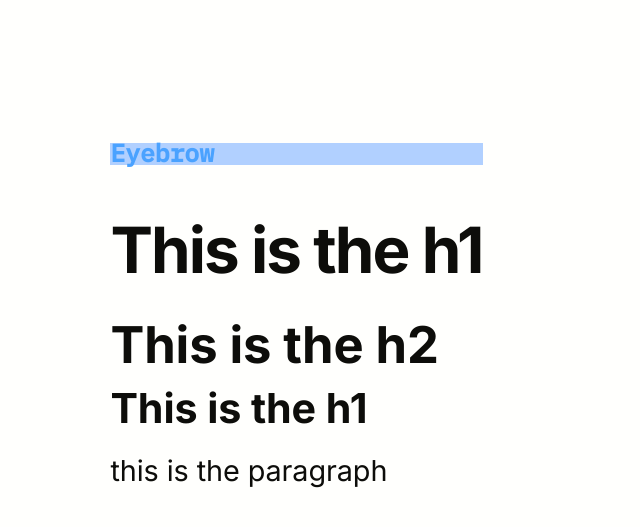
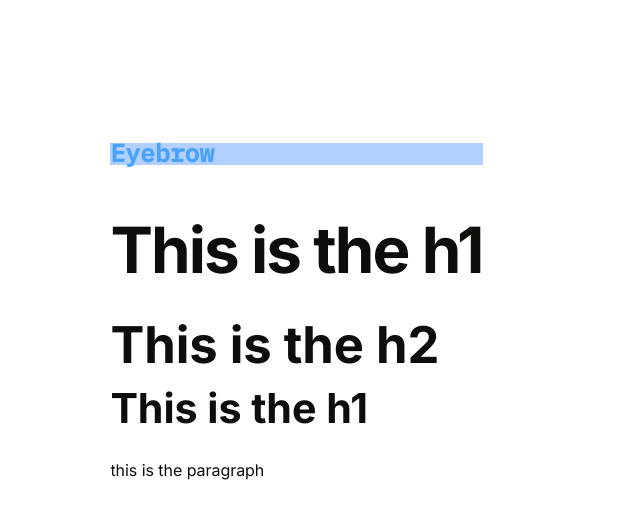
Before and after one commit to krlmnz/krlmnz, a Jekyll site: the page index.html, which Jekyll copies as it is, in a window 1280 px wide. Shown: the top 527 px of the page, without its empty margins (0-640 px from the left). Built offline with Jekyll 4.4.1, drawn with Linux system fonts in a browser that asks for light colours.

Commit message:
Update index.html

```diff
--- a/index.html
+++ b/index.html
@@ -98,7 +98,7 @@
 
   color: var(--text);
   font-family: 'Inter', sans-serif;
-  font-size: calc(1rem + 1vw);
+  font-size: 1rem;
   line-height: 1.333rem;
   letter-spacing: -0.003em;
   font-weight: 400;
@@ -127,7 +127,7 @@
 
 
 h1 {
-  font-size: var(--font-size-h1);
+  font-size: calc(50.90px + 1vw);
   letter-spacing: -0.03em;
   line-height: calc(var(--spacingv) * 3);
 }
```
